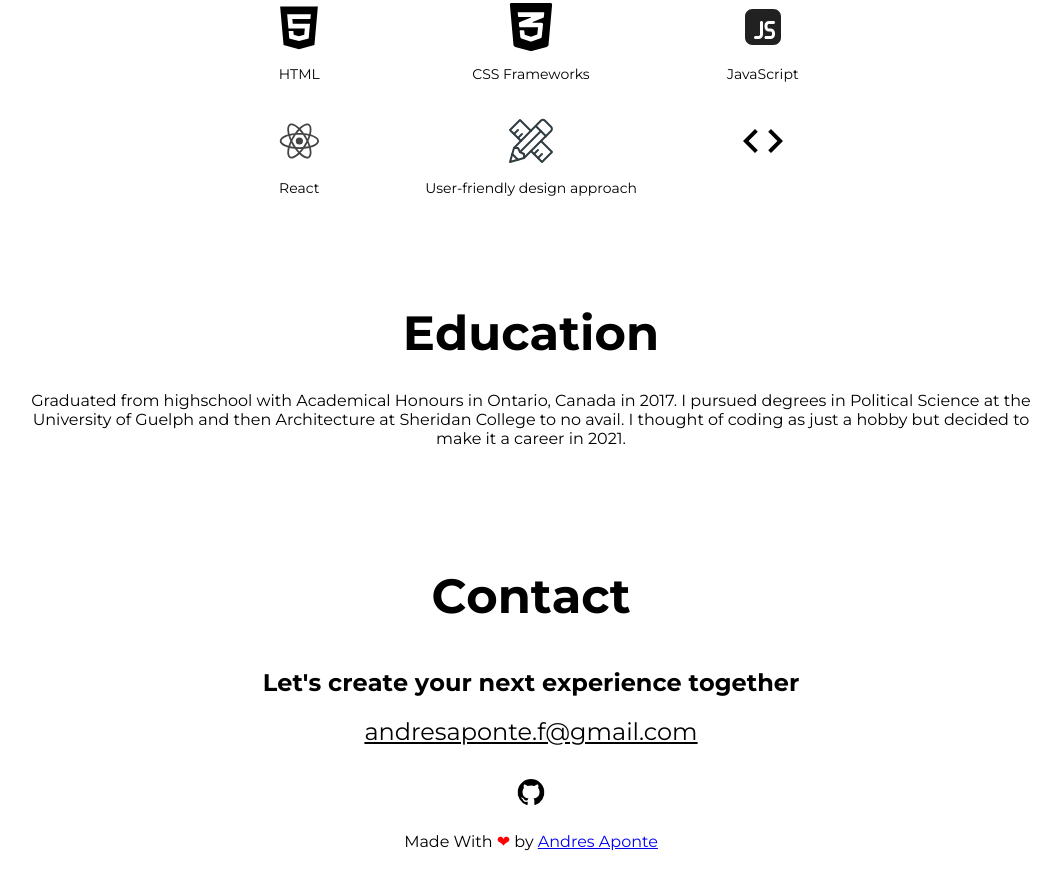
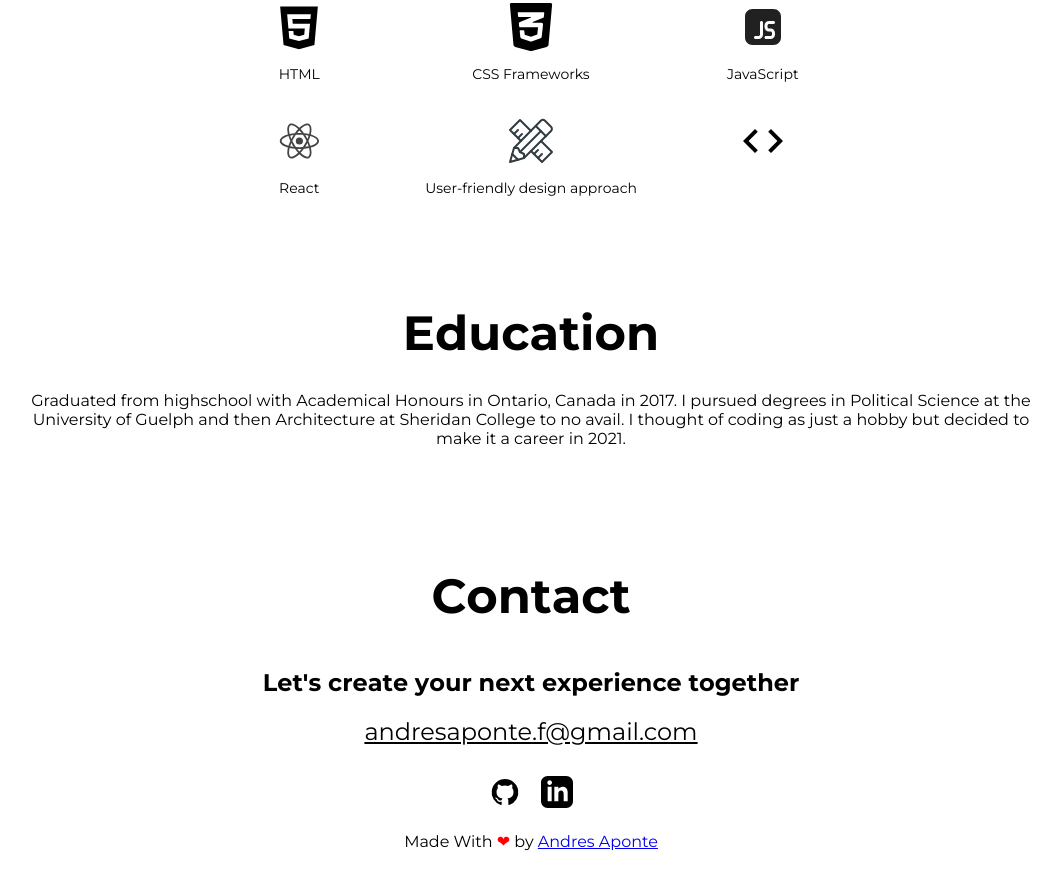
Before and after one commit to andresaponte22/react-portfolio, a Gatsby site: page / in a window 1280 px wide. Shown: the part 1851-2740 px from the top of the page, without its empty margins (109-1170 px from the left). Built offline with nearby package versions, Linux system fonts and the light colour scheme; Gatsby itself is replaced by a stand-in of ours.

Commit message:
Added linkedin icon to contact section

```diff
--- a/src/yourdata.js
+++ b/src/yourdata.js
@@ -8,6 +8,7 @@ import codeIcon from "./images/code.svg"
 
 // Social Icon
 import githubIcon from "./images/github.svg"
+import linkedinIcon from "./images/linkedin.svg"
 import codepenIcon from "./images/codepen.svg"
 import dribbbleIcon from "./images/dribbble.svg"
 import instagramIcon from "./images/instagram.svg"
@@ -175,10 +176,10 @@ export default {
   social: [
     // Add Or Remove The Link Accordingly
     { img: githubIcon, url: "https://github.com/andresaponte22" },
-    // {
-    //   img: codepenIcon,
-    //   url: "https://www.codepen.com/",
-    // },
+    {
+      img: linkedinIcon,
+      url: "https://www.linkedin.com/in/andres-a-51580611b/",
+    },
     // {
     //   img: dribbbleIcon,
     //   url: "https://dribbble.com/",
```
Also changed, not shown: src/images/linkedin.svg (added).
